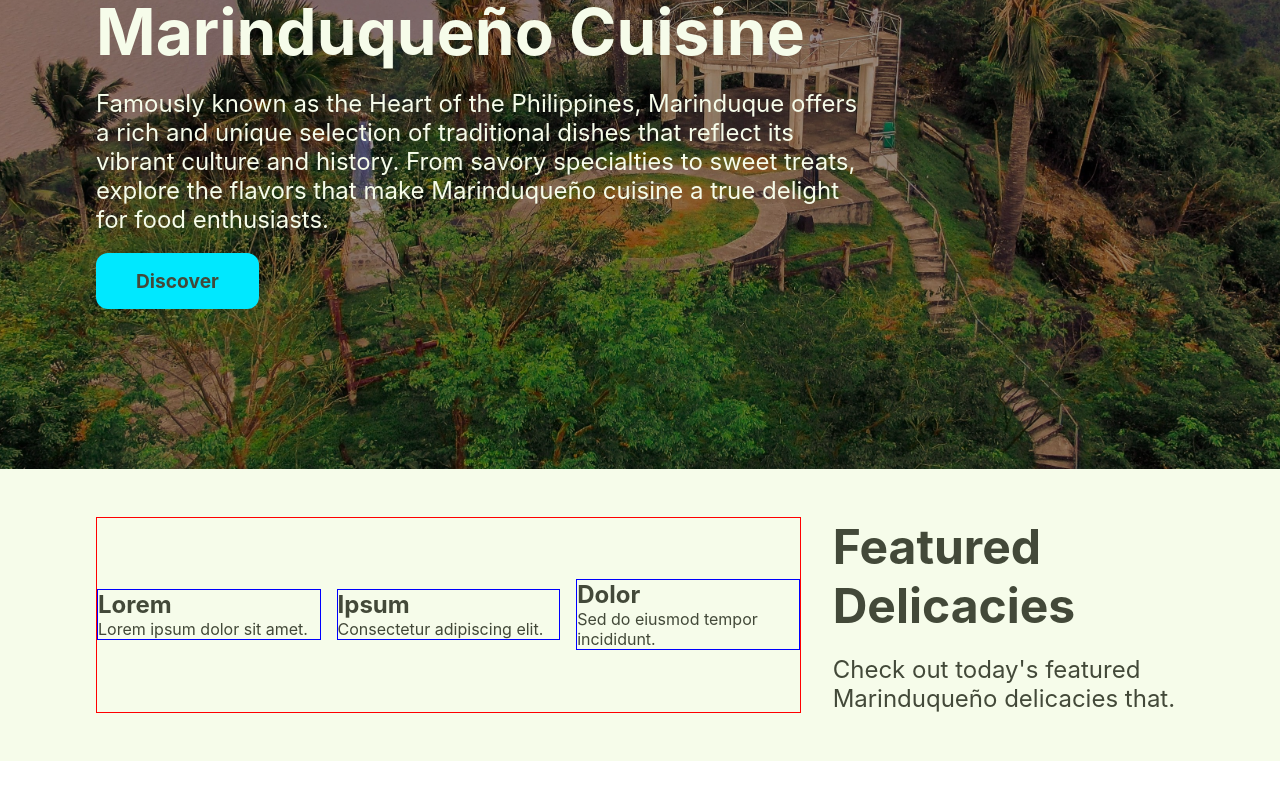
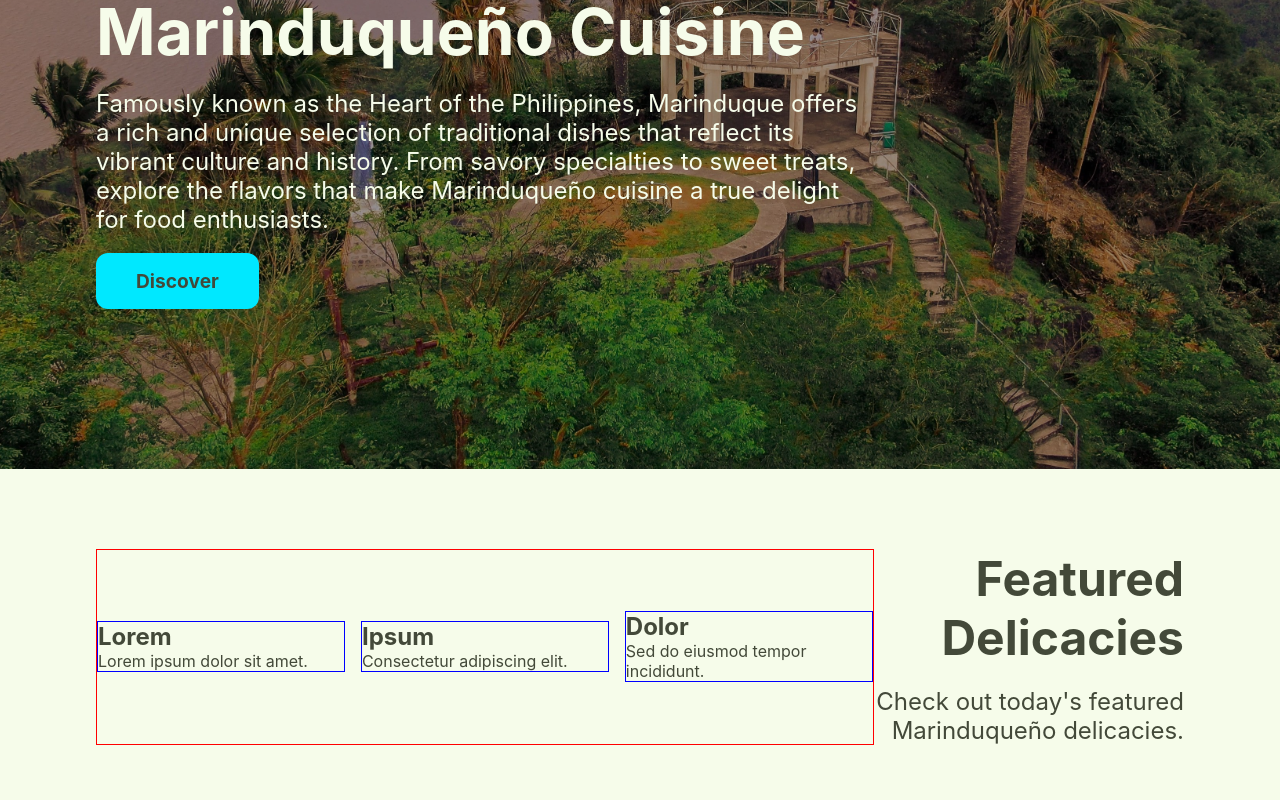
Before and after one commit to gabrieljamesbenedict/delicious-discoveries, a React (Create React App) app: page /home in a window 1280 px wide. Shown: the part 412-1212 px from the top of the page. Before the commit the page ends 1173 px from the top, so only its background shows below. Built offline with nearby package versions, Linux system fonts and the light colour scheme.

Commit message:
fix: correct text in featured delicacies description; adjust padding and flex properties in styles

```diff
--- a/src/Pages/Home.js
+++ b/src/Pages/Home.js
@@ -14,7 +14,7 @@ function Home() {
 
     const featuredDelicaciesTitle = `Featured Delicacies`;
     const featuredDelicaciesText = `
-    Check out today's featured Marinduqueño delicacies that.
+    Check out today's featured Marinduqueño delicacies.
     `;
 
     return (
--- a/src/Styles/Home.css
+++ b/src/Styles/Home.css
@@ -109,12 +109,11 @@ section * {
 .featured-delicacies {
 
     margin: 0;
-    padding: 3rem 6rem;
+    padding: 5rem 6rem;
 
     display: flex;
     flex-direction: row-reverse;
     justify-content: space-between;
-    gap: 2rem;
 
     background-color: var(--background-color);
 
@@ -134,11 +133,13 @@ section * {
     justify-content: center;
     gap: 1.2rem;
 
+    text-align: right;
+
 }
 
 .featured-delicacies-carousel {
 
-    flex: 2 1 0;
+    flex: 2.5 0 0;
 
 }
 
```
